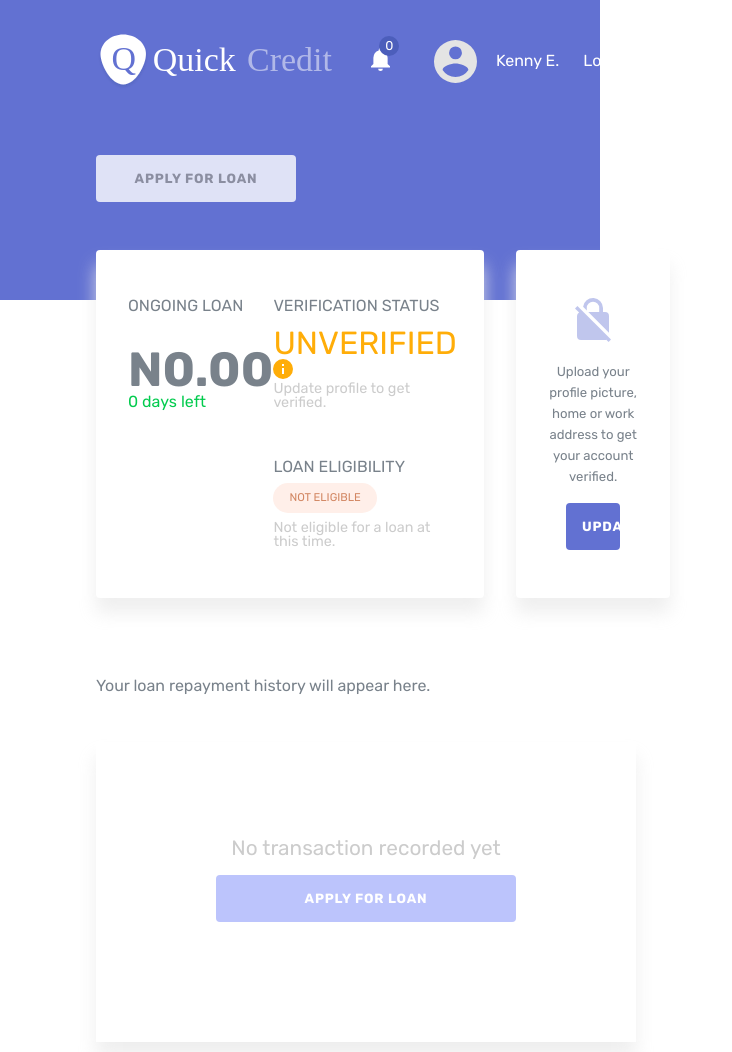
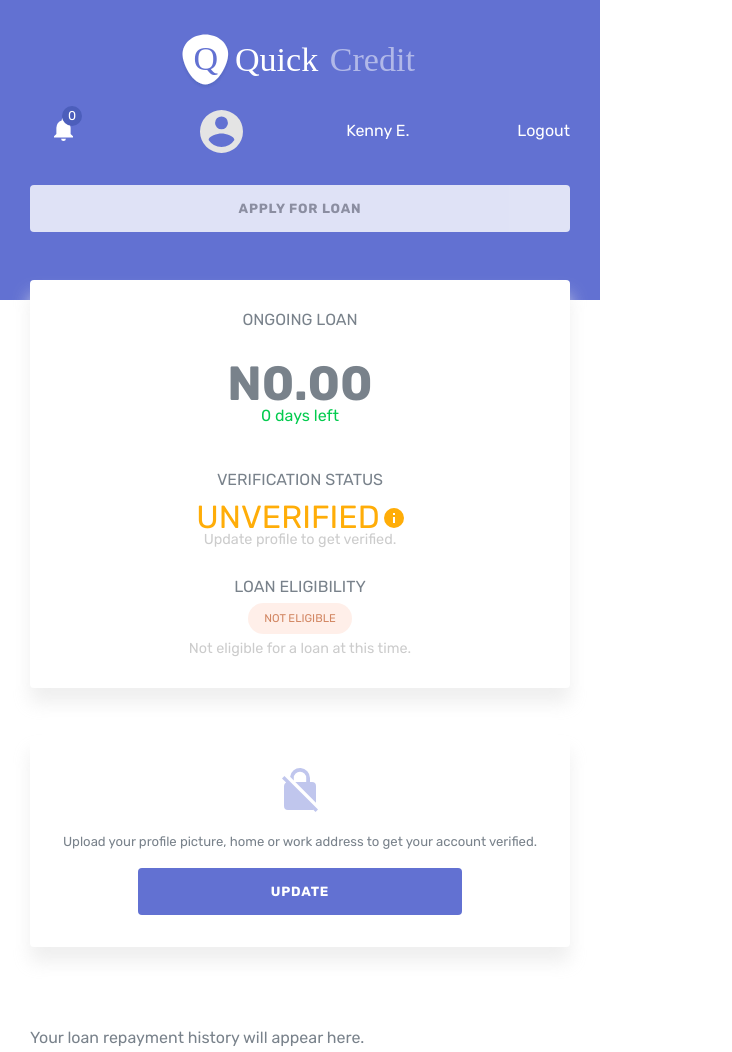
Before and after one commit to kennyedward/QuickCredit, a plain HTML site: page UI/user-dashboard-empty.html in a window 600 px wide. Shown: the top 1052 px of the page, 732 px wide, since content can reach past the window. Drawn offline with Linux system fonts and the light colour scheme.

Commit message:
Fix user dashboard responsiveness

```diff
--- a/UI/css/helpers.css
+++ b/UI/css/helpers.css
@@ -52,3 +52,9 @@
     height: 20px;
     line-height: 20px;
 }
+
+.repaymentText {
+    color: #79828B;
+    margin-bottom: 3rem;
+    line-height: 1.4;
+}
--- a/UI/css/userStyles.css
+++ b/UI/css/userStyles.css
@@ -2,7 +2,7 @@
     width: 1200px;
     max-width: 90%;
     margin: 0 auto;
-    padding: 2rem 6rem 6rem 6rem;
+    padding: 4rem 0;
 }
 
 .topNavbar__wrapper {
@@ -142,7 +142,7 @@
     width: 60%;
 }
 
-.lowerCardHolder{
+.lowerCardHolder {
     padding: 6rem;
     text-align: center;
 }
@@ -155,5 +155,80 @@
 .contentWrapper__noTransaction {
     color: #CCC;
     font-size: 1.3rem;
-    display:block;
+    display: block;
 }
+
+/* Media Queries */
+
+@media (max-width: 710px) {
+    .topNavbar__wrapper {
+        display: block;
+        text-align: center;
+    }
+    .topNavbar__wrapper__notificationArea {
+        justify-content: space-between;
+        margin-top: 1rem;
+    }
+    .topLoanBtn-wrapper {
+        width: 100%;
+    }
+    .cardHolder {
+        display: block;
+    }
+    .largeCard, .smallCard, .lowerCardHolder {
+        display: block;
+        width: 100%;
+        padding: 0;
+    }
+
+    .largeCard, .smallCard {
+        padding: 2rem 0;
+    }
+    .contentWrapper {
+        width: 100%;
+    }
+    .dashboard__container {
+        padding-top: 2rem;
+    }
+    .topNavbar__wrapper {
+        margin-bottom: 2rem;
+    }
+    .largeCard__rightSection {
+        display: block;
+        text-align: center;
+        margin-top: 3rem;
+        margin-right: 0;
+    }
+    .largeCard__leftSection {
+        text-align: center;
+    }
+
+    .smallCard {
+        margin-top: 3rem;
+    }
+}
+
+@media (min-width: 425px) and (max-width: 980px) {
+    .cardHolder {
+        display: block;
+     }
+
+     .largeCard {
+        width: -webkit-fill-available;
+        margin-right: 0;
+     }
+
+     .largeCard__rightSection {
+        margin-top: 0;
+        margin-right: 0;
+     }
+
+     .smallCard {
+        margin-top: 3rem;
+        width: -webkit-fill-available;
+     }
+
+     .largeCard__rightSection  {
+         margin-top: 3rem;
+     }
+}
--- a/UI/user-dashboard-empty.html
+++ b/UI/user-dashboard-empty.html
@@ -80,7 +80,7 @@
                                         <button class="form__inputWrapper__largeBtn smallCard__btn">update</button>
                                 </div>
                         </div>
-                        <p style="color: #79828B; margin-bottom: 3rem;">Your loan repayment history will appear here.
+                        <p class="repaymentText">Your loan repayment history will appear here.
                         </p>
 
                         <div class="lowerCardHolder boxShadow">
```
